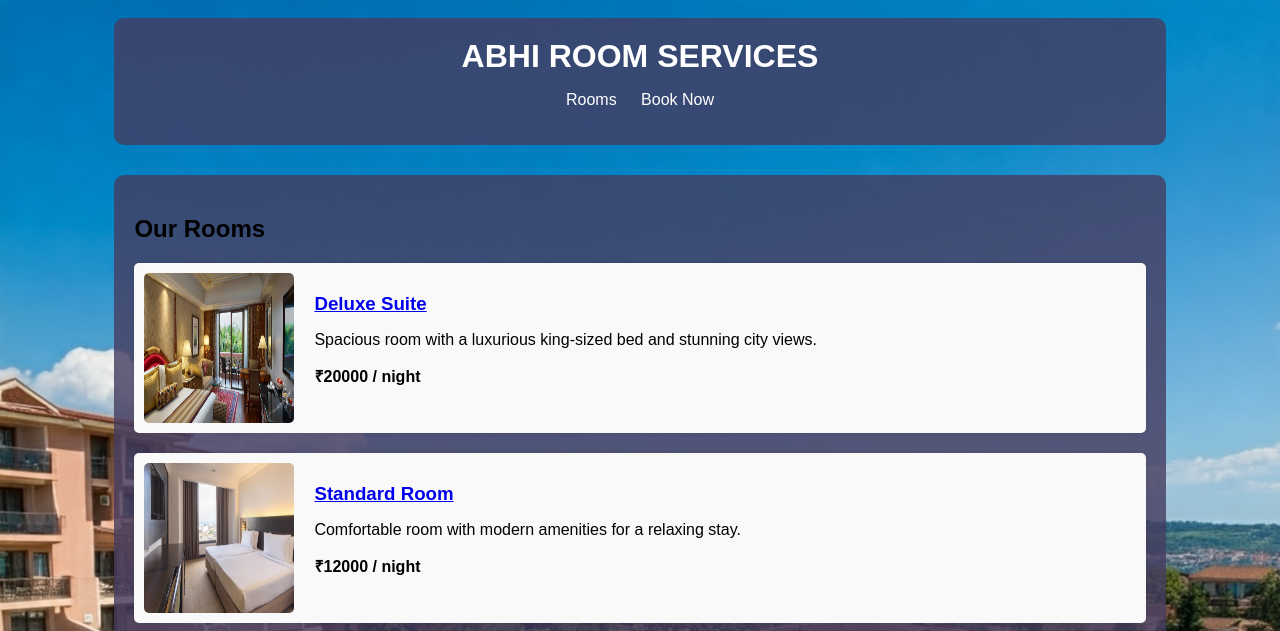
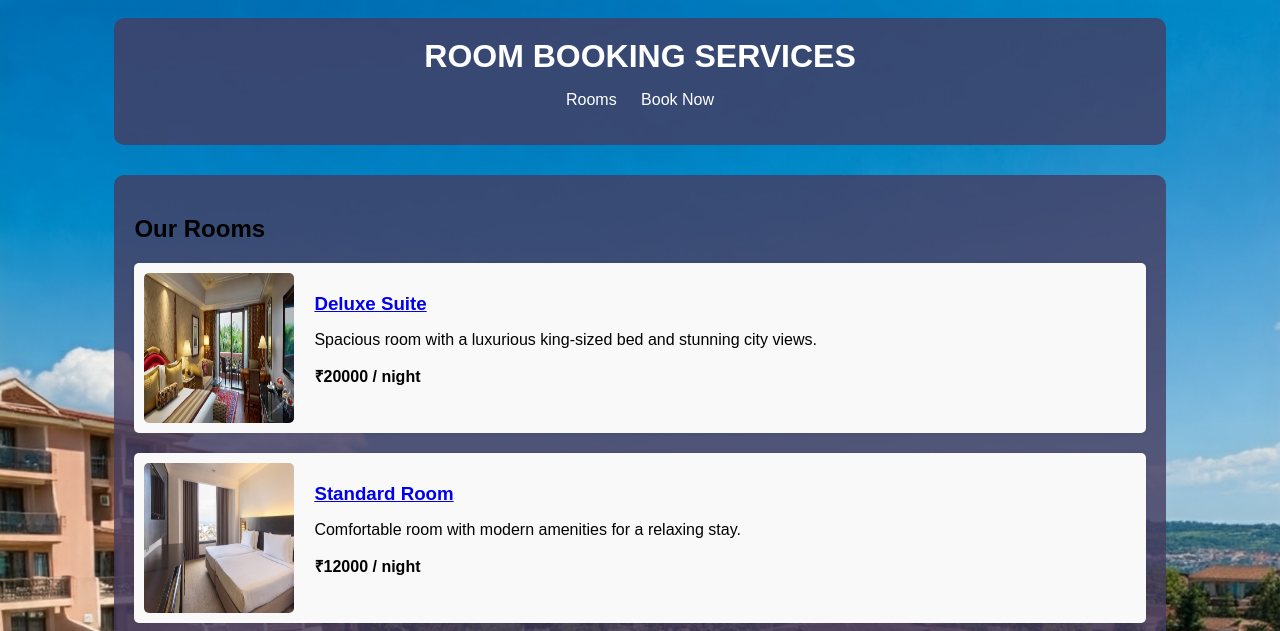
Before and after one commit to Abhishek263639/room-booking-website, a plain HTML site: page index.html in a window 1280 px wide. Shown: the top 631 px of the page. Drawn offline with Linux system fonts and the light colour scheme.

Commit message:
index.html

```diff
--- a/index.html
+++ b/index.html
@@ -4,13 +4,13 @@
     <meta charset="UTF-8">
     <meta name="viewport" content="width=device-width, initial-scale=1.0">
     <meta http-equiv="X-UA-Compatible" content="ie=edge">
-    <title>ABHI ROOM SERVICES</title>
+    <title>ROOM BOOKING SERVICES</title>
     <link rel="stylesheet" href="style.css">
 </head>
 <body>
     <header>
         <div class="container">
-            <h1>ABHI ROOM SERVICES</h1>
+            <h1> ROOM BOOKING SERVICES</h1>
             <nav>
                 <ul>
                     <li><a href="#rooms">Rooms</a></li>
```
